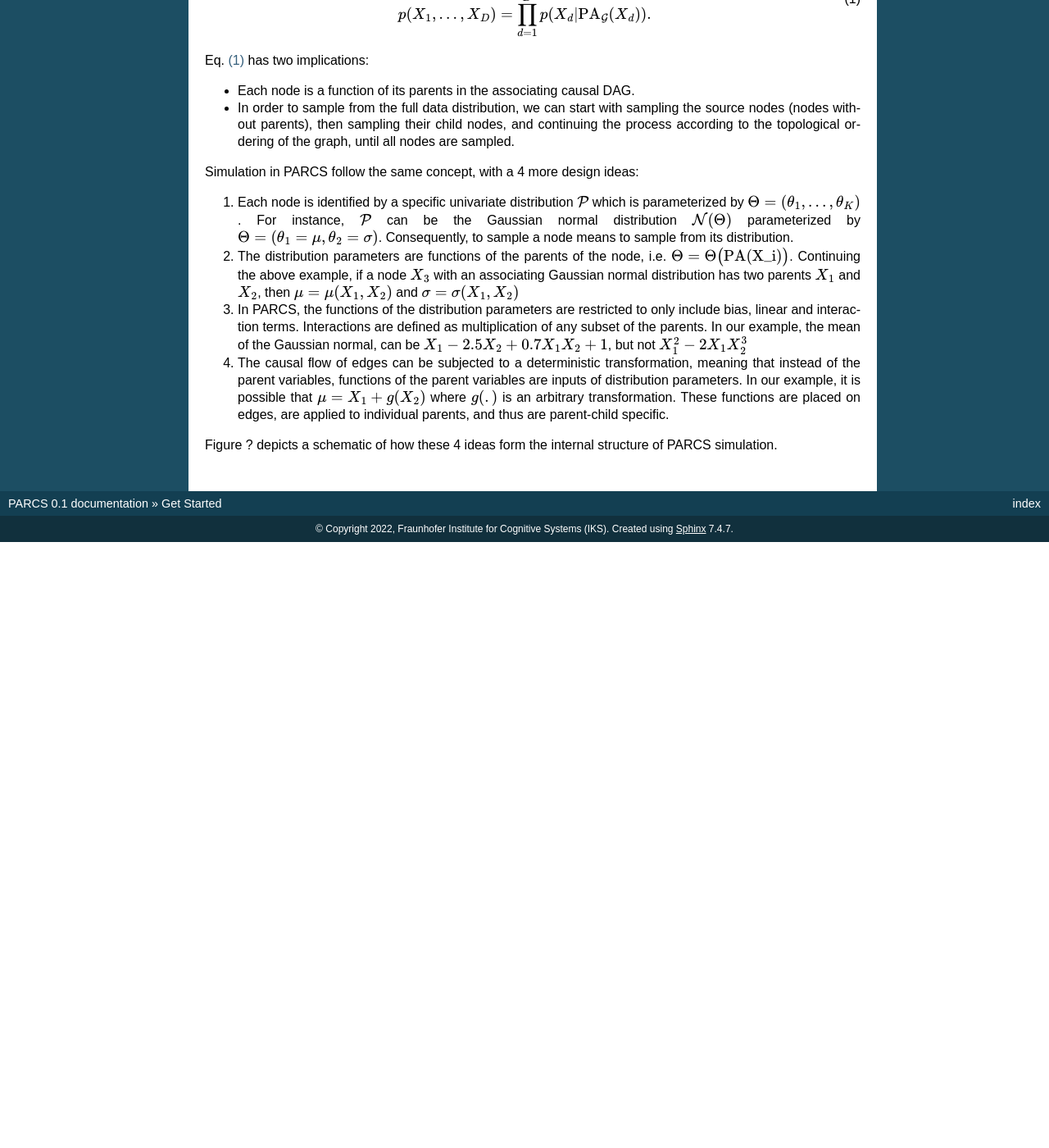
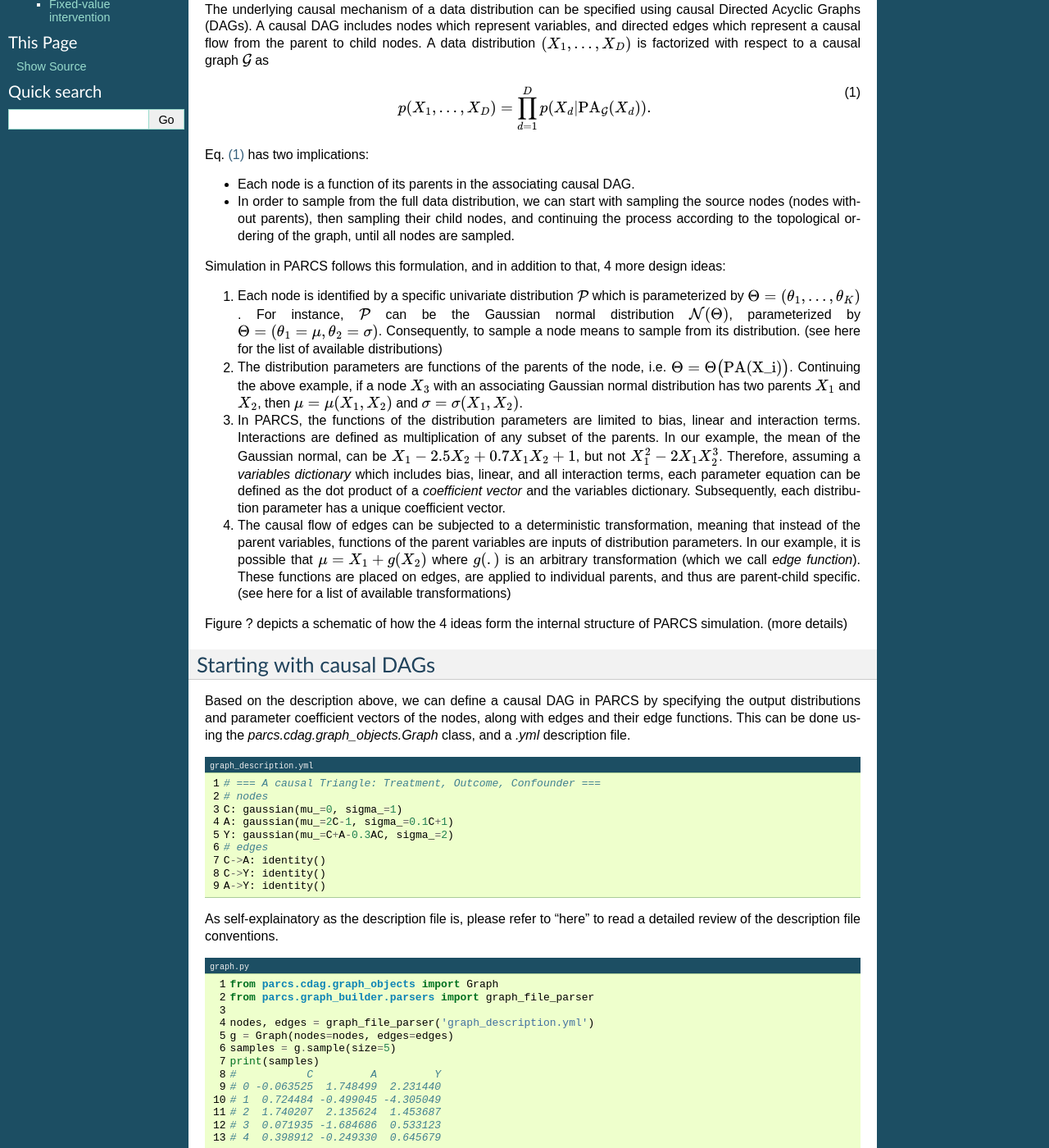
Before and after one commit to FraunhoferIKS/parcs, a Sphinx documentation site: the page built from docs/source/get_started.rst, in a window 1280 px wide and 1400 px high, scrolled down 205 px. Shown: the whole window at 82% size. Built offline with Sphinx 7.4.7, drawn with Linux system fonts in a browser that asks for light colours; before the commit the page ends 900 px from its top, so only the background shows below that; some of the changed text lies outside the part shown.

Commit message:
add docs of graph interventions

```diff
--- /dev/null
+++ b/docs/source/examples/graph_example_1/graph.py
@@ -0,0 +1,35 @@
+from parcs.cdag.graph_objects import Graph
+from parcs.graph_builder.parsers import graph_file_parser
+
+nodes, edges = graph_file_parser('graph_description.yml')
+g = Graph(nodes=nodes, edges=edges)
+samples = g.sample(size=5)
+print(samples)
+#           C         A         Y
+# 0 -0.063525  1.748499  2.231440
+# 1  0.724484 -0.499045 -4.305049
+# 2  1.740207  2.135624  1.453687
+# 3  0.071935 -1.684686  0.533123
+# 4  0.398912 -0.249330  0.645679
+
+samples, errors = g.sample(size=3, return_errors=True)
+print(errors)
+print(samples)
+#           C         A         Y
+# 0  0.083193  0.680838  0.853406
+# 1  0.306862  0.170525  0.273802
+# 2  0.506727  0.865491  0.490109
+#           C         A         Y
+# 0 -1.383912 -3.362831 -4.040595
+# 1 -0.504763 -2.913560 -5.062230
+# 2  0.016864  0.140918  0.107478
+
+reproduced_samples = g.sample(
+    use_sampled_errors=True,
+    sampled_errors=errors
+)
+print(reproduced_samples)
+#           C         A         Y
+# 0 -1.383912 -3.362831 -4.040595
+# 1 -0.504763 -2.913560 -5.062230
+# 2  0.016864  0.140918  0.107478
--- /dev/null
+++ b/docs/source/examples/graph_example_1/graph_description.yml
@@ -0,0 +1,9 @@
+# === A causal Triangle: Treatment, Outcome, Confounder ===
+# nodes
+C: gaussian(mu_=0, sigma_=1)
+A: gaussian(mu_=2C-1, sigma_=0.1C+1)
+Y: gaussian(mu_=C+A-0.3AC, sigma_=2)
+# edges
+C->A: identity()
+C->Y: identity()
+A->Y: identity()
--- /dev/null
+++ b/docs/source/examples/graph_example_2/fixed_value_do.py
@@ -0,0 +1,37 @@
+from parcs.cdag.graph_objects import Graph
+from parcs.graph_builder.parsers import graph_file_parser
+import numpy as np
+
+# # nodes
+# C: gaussian(mu_=0, sigma_=1)
+# A: gaussian(mu_=2C-1, sigma_=1)
+# Y: gaussian(mu_=C+0.6A, sigma_=1)
+# # edges
+# C->A: identity()
+# C->Y: identity()
+# A->Y: identity()
+
+nodes, edges = graph_file_parser('graph_description.yml')
+g = Graph(nodes=nodes, edges=edges)
+
+samples = g.do(size=1000, interventions={'A': 2.5})
+print(samples.head(3))
+#           C    A         Y
+# 0 -1.047174  2.5  0.902704
+# 1  0.099876  2.5  1.282226
+# 2 -1.145309  2.5  3.391779
+
+# Average Treatment Effect:
+do_1 = g.do(size=1000, interventions={'A': 1})
+do_0 = g.do(size=1000, interventions={'A': 0})
+ate = (do_1['Y']-do_0['Y']).mean()
+print('ATE is:', np.round(ate, 2))
+# ATE is: 0.59
+
+# intervening on two variables
+y_fixed = g.do(size=1000, interventions={'A': 1/0.6, 'C':-1})['Y']
+print('mean: {}, variance: {}'.format(
+    np.round(y_fixed.mean(), 2),
+    np.round(y_fixed.var()), 2)
+)
+# mean: 0.0, variance: 1.0
--- a/docs/source/get_started.rst
+++ b/docs/source/get_started.rst
@@ -1,6 +1,11 @@
 ===========
 Get Started
 ===========
+
+We start by a brief introduction of the theoretical background of PARCS library. Next, we jump right into the code and introduce all the functionalities. Links to more details are provided along the document.
+
+Theoretical background
+======================
 
 The underlying causal mechanism of a data distribution can be specified using causal Directed Acyclic Graphs (DAGs). A causal DAG includes nodes which represent variables, and directed edges which represent a causal flow from the parent to child nodes. A data distribution :math:`(X_1, \dots, X_D)` is factorized with respect to a causal graph :math:`\mathcal{G}` as
 
@@ -15,11 +20,56 @@ Eq. :eq:`dag_factorization` has two implications:
 * Each node is a function of its parents in the associating causal DAG.
 * In order to sample from the full data distribution, we can start with sampling the source nodes (nodes without parents), then sampling their child nodes, and continuing the process according to the topological ordering of the graph, until all nodes are sampled.
 
-Simulation in PARCS follow the same concept, with a 4 more design ideas:
+Simulation in PARCS follows this formulation, and in addition to that, 4 more design ideas:
 
-1. Each node is identified by a specific univariate distribution :math:`\mathcal{P}` which is parameterized by :math:`\Theta = (\theta_1, \dots, \theta_K)`. For instance, :math:`\mathcal{P}` can be the Gaussian normal distribution :math:`\mathcal{N}(\Theta)` parameterized by :math:`\Theta = (\theta_1=\mu, \theta_2=\sigma)`. Consequently, to sample a node means to sample from its distribution.
-2. The distribution parameters are functions of the parents of the node, i.e. :math:`\Theta = \Theta\big(\text{PA(X_i)}\big)`. Continuing the above example, if a node :math:`X_3` with an associating Gaussian normal distribution has two parents :math:`X_1` and :math:`X_2`, then :math:`\mu = \mu(X_1, X_2)` and :math:`\sigma = \sigma(X_1, X_2)`
-3. In PARCS, the functions of the distribution parameters are restricted to only include bias, linear and interaction terms. Interactions are defined as multiplication of any subset of the parents. In our example, the mean of the Gaussian normal, can be :math:`X_1 -2.5X_2 + 0.7X_1X_2 + 1`, but not :math:`X_1^2 - 2X_1X_2^3`
-4. The causal flow of edges can be subjected to a deterministic transformation, meaning that instead of the parent variables, functions of the parent variables are inputs of distribution parameters. In our example, it is possible that :math:`\mu = X_1 + g(X_2)` where :math:`g(.)` is an arbitrary transformation. These functions are placed on edges, are applied to individual parents, and thus are parent-child specific.
+1. Each node is identified by a specific univariate distribution :math:`\mathcal{P}` which is parameterized by :math:`\Theta = (\theta_1, \dots, \theta_K)`. For instance, :math:`\mathcal{P}` can be the Gaussian normal distribution :math:`\mathcal{N}(\Theta)`, parameterized by :math:`\Theta = (\theta_1=\mu, \theta_2=\sigma)`. Consequently, to sample a node means to sample from its distribution. (see here for the list of available distributions)
+2. The distribution parameters are functions of the parents of the node, i.e. :math:`\Theta = \Theta\big(\text{PA(X_i)}\big)`. Continuing the above example, if a node :math:`X_3` with an associating Gaussian normal distribution has two parents :math:`X_1` and :math:`X_2`, then :math:`\mu = \mu(X_1, X_2)` and :math:`\sigma = \sigma(X_1, X_2)`.
+3. In PARCS, the functions of the distribution parameters are limited to bias, linear and interaction terms. Interactions are defined as multiplication of any subset of the parents. In our example, the mean of the Gaussian normal, can be :math:`X_1 -2.5X_2 + 0.7X_1X_2 + 1`, but not :math:`X_1^2 - 2X_1X_2^3`. Therefore, assuming a *variables dictionary* which includes bias, linear, and all interaction terms, each parameter equation can be defined as the dot product of a *coefficient vector* and the variables dictionary. Subsequently, each distribution parameter has a unique coefficient vector.
+4. The causal flow of edges can be subjected to a deterministic transformation, meaning that instead of the parent variables, functions of the parent variables are inputs of distribution parameters. In our example, it is possible that :math:`\mu = X_1 + g(X_2)` where :math:`g(.)` is an arbitrary transformation (which we call *edge function*). These functions are placed on edges, are applied to individual parents, and thus are parent-child specific. (see here for a list of available transformations)
 
-Figure ? depicts a schematic of how these 4 ideas form the internal structure of PARCS simulation.
+Figure ? depicts a schematic of how the 4 ideas form the internal structure of PARCS simulation. (more details)
+
+Starting with causal DAGs
+=========================
+Based on the description above, we can define a causal DAG in PARCS by specifying the output distributions and parameter coefficient vectors of the nodes, along with edges and their edge functions. This can be done using the `parcs.cdag.graph_objects.Graph` class, and a `.yml` description file.
+
+.. literalinclude:: examples/graph_example_1/graph_description.yml
+    :caption: :code:`graph_description.yml`
+    :linenos:
+
+As self-explainatory as the description file is, please refer to "here" to read a detailed review of the description file conventions.
+
+.. literalinclude:: examples/graph_example_1/graph.py
+    :caption: :code:`graph.py`
+    :linenos:
+    :lines: 1-13
+
+The :code:`graph_file_parser` function, outputs *node* and *edge* objects to instantiate a :code:`Graph` class. These objects are lists of Python dicts, including all information given by the description file. See "here" for a detailed explanation. The output of the graph object is a :code:`Pandas.DataFrame` object.
+
+Sampling error terms
+--------------------
+
+The math library in PARCS that supports sampling from the distributions is Scipy. Instead of using the :code:`.rvs()` methods of the distributions, however, PARCS samples *error* terms from a :math:`\text{Unif}(0, 1)` per each data row, and passes the realization to the :code:`.ppf()` method to obtain the corresponding sample from the target distribution. (see here for more details about math stuff). With this procedure, we follow two main goals:
+
+* Reproducibility is explicitly handled by returning and re-using the error terms.
+* These error terms enable us to run simulate for counterfactual analysis. We explain this goal in the section below.
+
+Considering the error terms, the :code:`.sample()` method receives the following options:
+
+.. literalinclude:: examples/graph_example_1/graph.py
+    :linenos:
+    :lines: 15-35
+
+Observations, Interventions, Counterfactuals
+============================================
+
+In addition to the :code:`.sample()` method, which allows us to sample from the observational distribution, the graph object provides methods to sample from interventional distributions as well. There are three types of interventions available:
+
+Fixed-value intervention
+------------------------
+
+This method sets the value of one or more nodes to a fixed value. As this is the most basic type of intervention in causal inference theory, we name the method simply `.do()`. Below is an example of a causal triangle graph, with two instances of fixed-value intervention.
+
+.. literalinclude:: examples/graph_example_2/fixed_value_do.py
+    :linenos:
+    :emphasize-lines: 17, 25-26, 32
```
Also changed, not shown: docs/source/examples/graph_example_2/graph_description.yml (added, +9 -0 lines), 2 other files.
